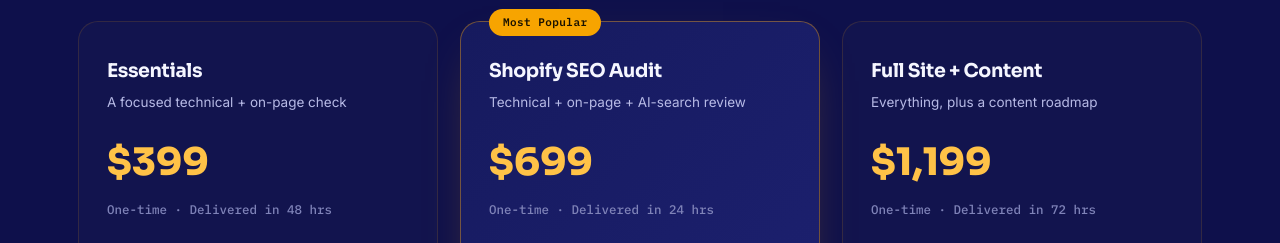
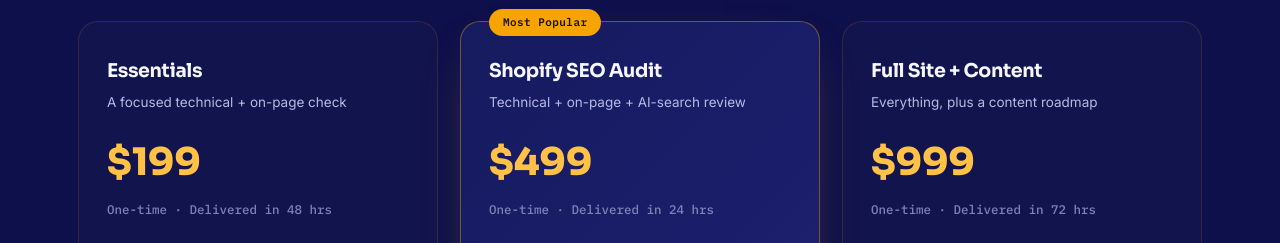
Before and after one commit to webwinnertechsolution-cmyk/crolab-website, a plain HTML site: page seo-audit.html in a window 1280 px wide. Shown: the part 2880-3123 px from the top of the page. Drawn offline with Linux system fonts and the light colour scheme.

Commit message:
Update seo-audit.html

```diff
--- a/seo-audit.html
+++ b/seo-audit.html
@@ -597,7 +597,7 @@ padding:30px 0px;
       <div class="card reveal">
         <h3>Essentials</h3>
         <p class="desc">A focused technical + on-page check</p>
-        <div class="price">$399</div>
+        <div class="price">$199</div>
         <div class="price-sub">One-time · Delivered in 48 hrs</div>
         <ul>
           <li>Crawl & indexation review</li>
@@ -612,7 +612,7 @@ padding:30px 0px;
         <div class="tag">Most Popular</div>
         <h3>Shopify SEO Audit</h3>
         <p class="desc">Technical + on-page + AI-search review</p>
-        <div class="price">$699</div>
+        <div class="price">$499</div>
         <div class="price-sub">One-time · Delivered in 24 hrs</div>
         <ul>
           <li>Technical SEO deep-dive</li>
@@ -627,7 +627,7 @@ padding:30px 0px;
       <div class="card reveal">
         <h3>Full Site + Content</h3>
         <p class="desc">Everything, plus a content roadmap</p>
-        <div class="price">$1,199</div>
+        <div class="price">$999</div>
         <div class="price-sub">One-time · Delivered in 72 hrs</div>
         <ul>
           <li>Everything in SEO Audit</li>
```
